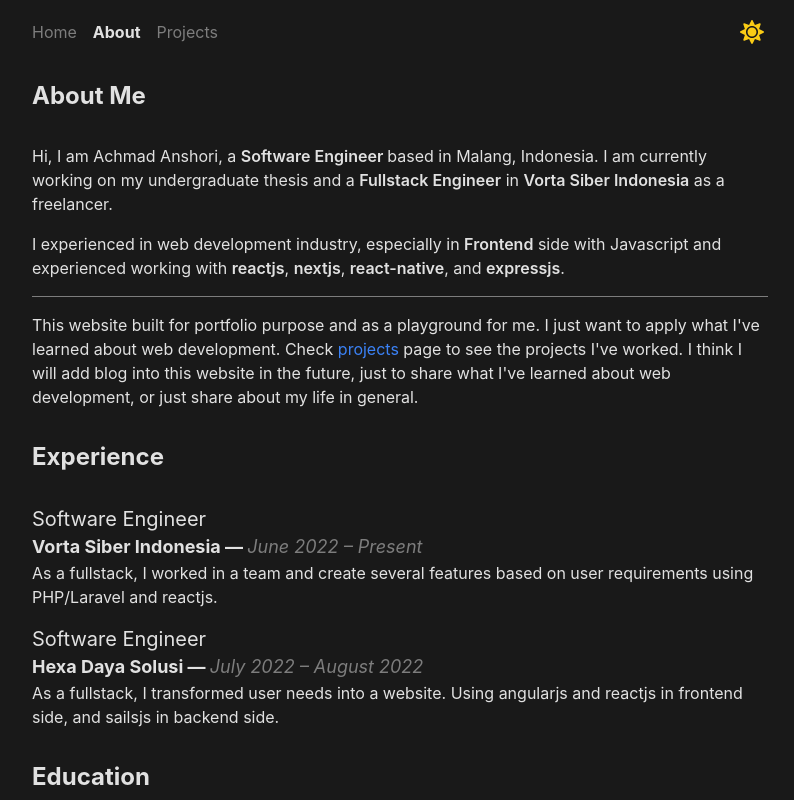
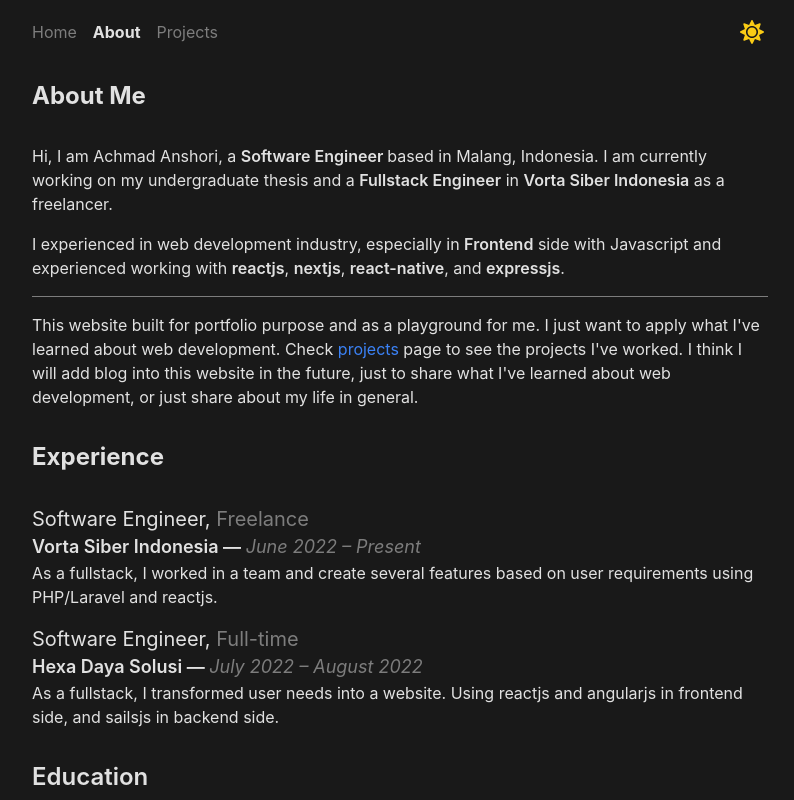
Before and after one commit to anshoriacc/anshori.co, a Next.js app: page /about in a window 1280 px wide. Shown: the top 800 px of the page, without its empty margins (240-1034 px from the left). Built offline with nearby package versions, Linux system fonts and the light colour scheme.

Commit message:
resolve link redirect

```diff
--- a/next.config.js
+++ b/next.config.js
@@ -2,6 +2,17 @@
 const nextConfig = {
   reactStrictMode: true,
   swcMinify: true,
-}
 
-module.exports = nextConfig
+  async redirects() {
+    return [
+      {
+        source: '/spotify',
+        destination:
+          'https://open.spotify.com/user/312wkcarckpr64ibtf3jvgnvpnyi',
+        permanent: true,
+      },
+    ];
+  },
+};
+
+module.exports = nextConfig;
--- a/src/components/home/CurrentlyPlaying.tsx
+++ b/src/components/home/CurrentlyPlaying.tsx
@@ -11,13 +11,13 @@ const CurrentlyPlaying = () => {
   return (
     <div
       className={cn(
-        'group relative h-[8rem] p-4 flex justify-start gap-2 items-center text-xl transition-all rounded-2xl cursor-default bg-gray-0 border-2 border-white',
+        'group relative h-[164px] p-4 flex justify-start gap-2 items-center text-xl transition-all rounded-2xl cursor-default bg-gray-0 border-2 border-white',
         'dark:bg-gray-850 dark:border-gray-900'
       )}
     >
       <a
-        href="https://open.spotify.com/user/312wkcarckpr64ibtf3jvgnvpnyi"
-        title='go to my spotify profile'
+        href="/spotify"
+        title="go to my spotify profile"
         target="_blank"
         rel="noopener noreferrer"
         className="text-[#1ccc5b] text-3xl"
--- a/src/pages/about.tsx
+++ b/src/pages/about.tsx
@@ -2,6 +2,27 @@ import Link from 'next/link';
 import type { NextPage } from 'next';
 
 import Container from '@components/Container';
+
+const experiences = [
+  {
+    role: 'Software Engineer',
+    status: 'Freelance',
+    company: 'Vorta Siber Indonesia',
+    startDate: 'June 2022',
+    endDate: 'Present',
+    description:
+      'As a fullstack, I worked in a team and create several features based on user requirements using PHP/Laravel and reactjs.',
+  },
+  {
+    role: 'Software Engineer',
+    status: 'Full-time',
+    company: 'Hexa Daya Solusi',
+    startDate: 'July 2022',
+    endDate: 'August 2022',
+    description:
+      'As a fullstack, I transformed user needs into a website. Using reactjs and angularjs in frontend side, and sailsjs in backend side.',
+  },
+];
 
 const About: NextPage = () => {
   return (
@@ -41,38 +62,27 @@ const About: NextPage = () => {
       </section>
       <h2 className="text-2xl font-bold mb-8">Experience</h2>
       <section className="flex flex-col gap-4 mb-8">
-        <div>
-          <h3 className="text-xl">Software Engineer</h3>
-          <h4 className="font-bold text-lg">
-            Vorta Siber Indonesia —{' '}
-            <span className="font-normal italic text-gray-500">
-              June 2022 – Present
-            </span>
-          </h4>
-          <p>
-            As a fullstack, I worked in a team and create several features based
-            on user requirements using PHP/Laravel and reactjs.
-          </p>
-        </div>
-        <div>
-          <h3 className="text-xl">Software Engineer</h3>
-          <h4 className="font-bold text-lg">
-            Hexa Daya Solusi —{' '}
-            <span className="font-normal italic text-gray-500">
-              July 2022 – August 2022
-            </span>
-          </h4>
-          <p>
-            As a fullstack, I transformed user needs into a website. Using
-            angularjs and reactjs in frontend side, and sailsjs in backend side.
-          </p>
-        </div>
+        {experiences.map((experience, index) => (
+          <div key={index}>
+            <h3 className="text-xl">
+              {experience.role},{' '}
+              <span className="text-gray-500">{experience.status}</span>
+            </h3>
+            <h4 className="font-semibold text-lg">
+              {experience.company} —{' '}
+              <span className="font-normal italic text-gray-500">
+                {experience.startDate} – {experience.endDate}
+              </span>
+            </h4>
+            <p>{experience.description}</p>
+          </div>
+        ))}
       </section>
-      <h2 className="text-2xl font-bold mb-8">Education</h2>
+      <h2 className="text-2xl font-semibold mb-8">Education</h2>
       <section className="flex flex-col gap-4 mb-8">
         <div>
           <h3 className="text-xl">Computer Science, Bachelor Degree</h3>
-          <h4 className="font-bold text-lg">
+          <h4 className="font-semibold text-lg">
             Universitas Brawijaya —{' '}
             <span className="font-normal italic text-gray-500">
               Undergraduate
--- a/src/pages/projects.tsx
+++ b/src/pages/projects.tsx
@@ -10,7 +10,7 @@ const projects = [
     image: '/android-chrome-512x512.png',
     description: 'My personal and portfolio website.',
     year: '2022',
-    url: 'http://anshori.vercel.app/',
+    url: '/',
     repositoryUrl: 'https://github.com/anshoriacc/anshori.co',
   },
   {
```
